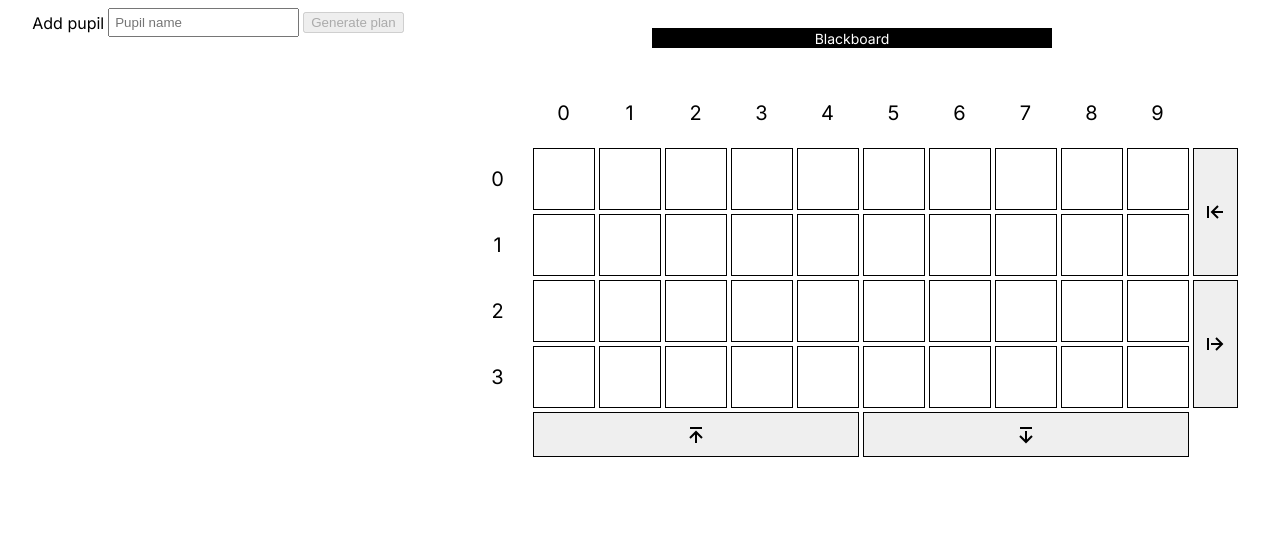
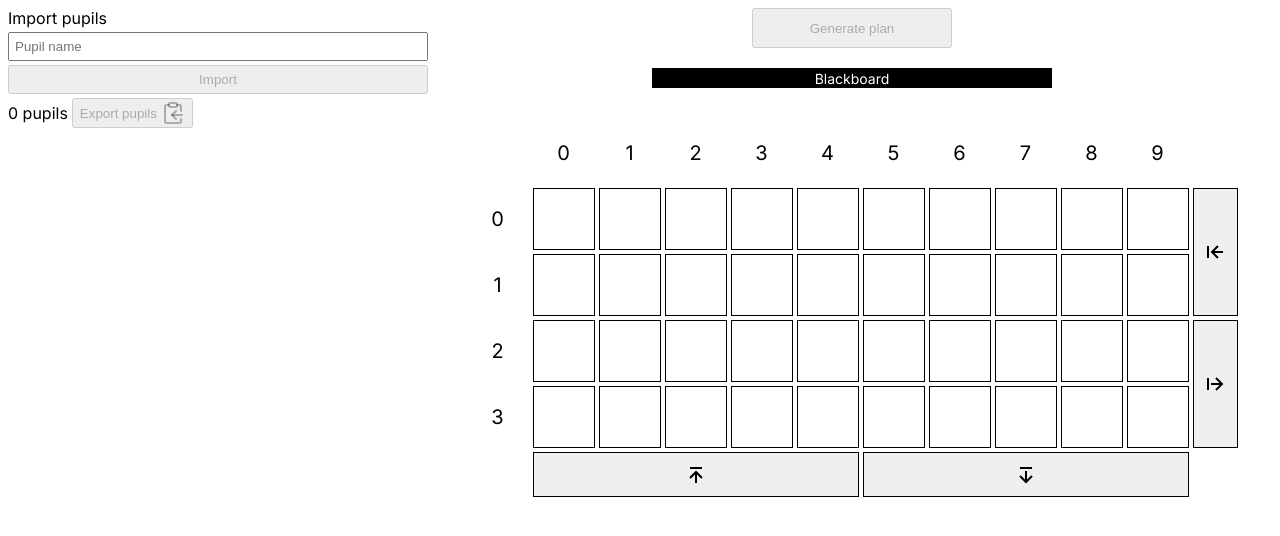
Before and after one commit to tselmek/pupyl, a Next.js app: page / in a window 1280 px wide. Shown: the top 536 px of the page. Built offline with nearby package versions, Linux system fonts and the light colour scheme.

Commit message:
Improve export pupils button

```diff
--- a/src/app/page.module.css
+++ b/src/app/page.module.css
@@ -10,9 +10,46 @@
   flex-basis: 300px;
 }
 
+.left form {
+  display: flex;
+  flex-direction: column;
+  gap: var(--grid-gap);
+  align-items: stretch;
+}
+
+.pupilLine {
+  display: flex;
+  flex-direction: row;
+  align-items: center;
+  gap: var(--grid-gap);
+}
+
+.exportButton {
+  display: flex;
+  flex-direction: row;
+  justify-content: center;
+  align-items: center;
+  gap: var(--grid-gap);
+  cursor: pointer;
+  transition: all 0.1s ease-in-out;
+  user-select: none;
+}
+
+.exportButton .exportIcon {
+  font-size: 24px;
+}
+
 .main > section.right {
   flex: 2;
   flex-basis: 600px;
+  display: flex;
+  flex-direction: column;
+  align-items: center;
+}
+
+.right > button {
+  height: 40px;
+  width: 200px;
 }
 
 .gridContainer {
--- a/src/app/page.tsx
+++ b/src/app/page.tsx
@@ -8,6 +8,7 @@ import { type InputSeat, generatePlan, Row, Column, Seat, SeatObject } from './a
 import { PupilCard } from './PupilCard';
 import { Dictionary } from 'lodash';
 import { ConstraintsEditor } from './ConstraintsEditor';
+import { LuClipboardCopy } from 'react-icons/lu';
 
 const ROWS = 4;
 const COLUMNS = 10;
@@ -22,7 +23,7 @@ export default function Home() {
   const [distanceConstraints, setDistanceConstraints] = useState<DistanceConstraintData[]>([]);
 
   const [pupils, setPupils] = useState<string[]>([]);
-  const [newPupil, setNewPupil] = useState<string>("");
+  const [newPupils, setNewPupils] = useState<string>("");
 
   const [generatedPlanSeats, setGeneratedPlanSeats] = useState<Dictionary<SeatObject> | undefined>(undefined);
 
@@ -112,32 +113,45 @@ export default function Home() {
     ));
   }
 
+  const handleExportPupils = () => {
+    const pupilsString = pupils.join(",");
+    navigator.clipboard.writeText(pupilsString);
+    alert(`✅ Pupils copied to clipboard`);
+  }
+
+  const parsedPupils = newPupils.split(",").map(p => p.trim()).filter(p => p !== "");
+
   return (
     <main className={styles.main}>
       <section className={styles.left}>
         <form
           onSubmit={(event) => {
             event.preventDefault();
-            if (newPupil.trim() === "") return;
-            setPupils([...pupils, newPupil]);
-            setNewPupil("");
+            if (newPupils.trim() === "") return;
+            setPupils([...pupils, ...parsedPupils]);
+            setNewPupils("");
           }}
           className={styles.newPupilForm}
         >
-          <label htmlFor="pupil">Add pupil</label>
-          <input id="pupil" value={newPupil} onChange={e => setNewPupil(e.target.value)} type="text" placeholder="Pupil name"/>
-          <input type="submit" hidden/>
+          <label htmlFor="pupil">Import pupils</label>
+          <input id="pupil" value={newPupils} onChange={e => setNewPupils(e.target.value)} type="text" placeholder="Pupil name"/>
+          <input value="Import" type="submit" disabled={parsedPupils.length === 0}/>
 
-          <button
-            onClick={handleGenerate}
-            disabled={pupils.length === 0 || selectedSeats.size === 0}
-          >
-            Generate plan
-          </button>
+          {newPupils !== "" && (
+            <span>{parsedPupils.length} new pupil{parsedPupils.length > 1 ? "s" : ""} detected: {parsedPupils.join(", ")}</span>
+          )}
+
+          <div className={styles.pupilLine}>
+            <span className={styles.pupilCount}>{pupils.length} pupils</span>
+
+            <button onClick={handleExportPupils} disabled={pupils.length === 0} className={styles.exportButton}>
+              Export pupils <LuClipboardCopy className={styles.exportIcon}/>
+            </button>
+          </div>
         </form>
 
         <div className={styles.pupilContainer}>
-          {pupils.map((pupil: string, index: number) => (
+          {pupils.sort().map((pupil: string, index: number) => (
             <PupilCard
               key={index}
               pupil={pupil}
@@ -154,6 +168,13 @@ export default function Home() {
       </section>
 
       <section className={styles.right}>
+        <button
+          onClick={handleGenerate}
+          disabled={pupils.length === 0 || selectedSeats.size === 0}
+        >
+          Generate plan
+        </button>
+
         <SeatsGrid
           rows={rows}
           columns={columns}
```
